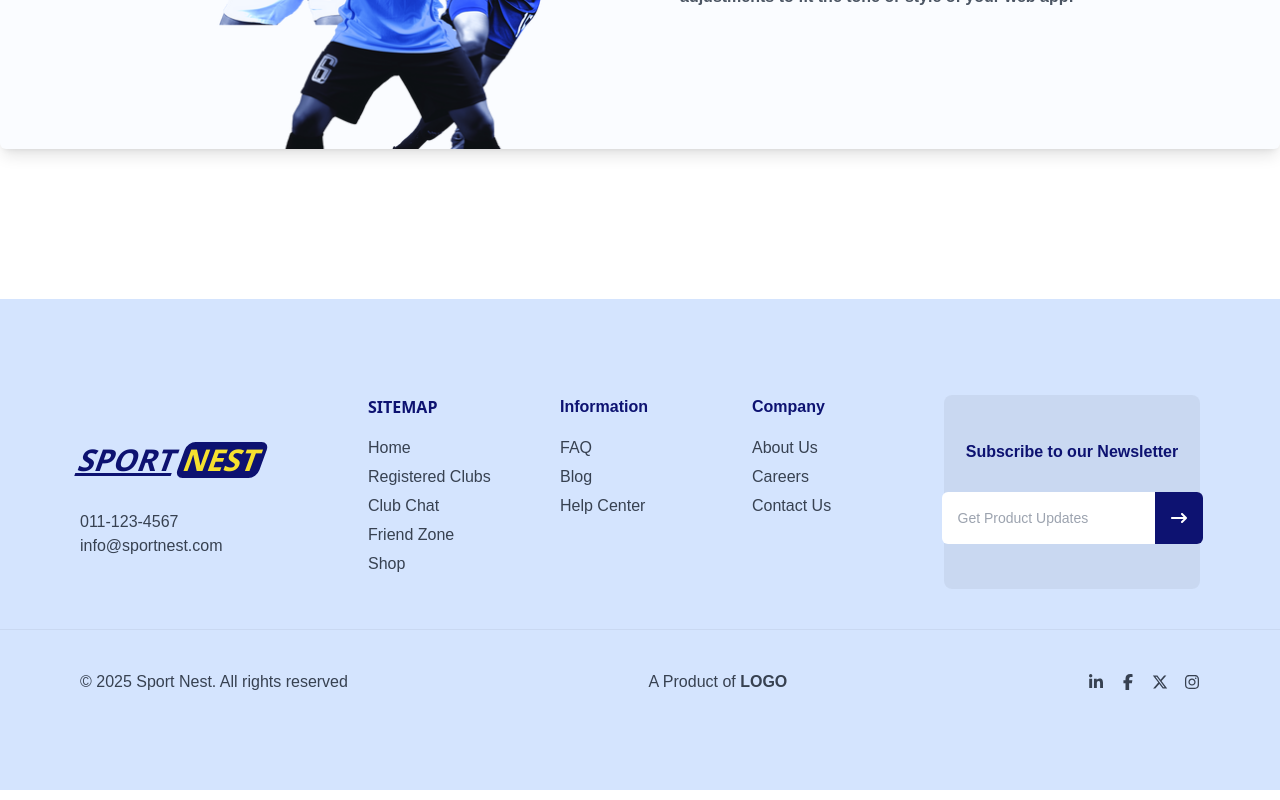
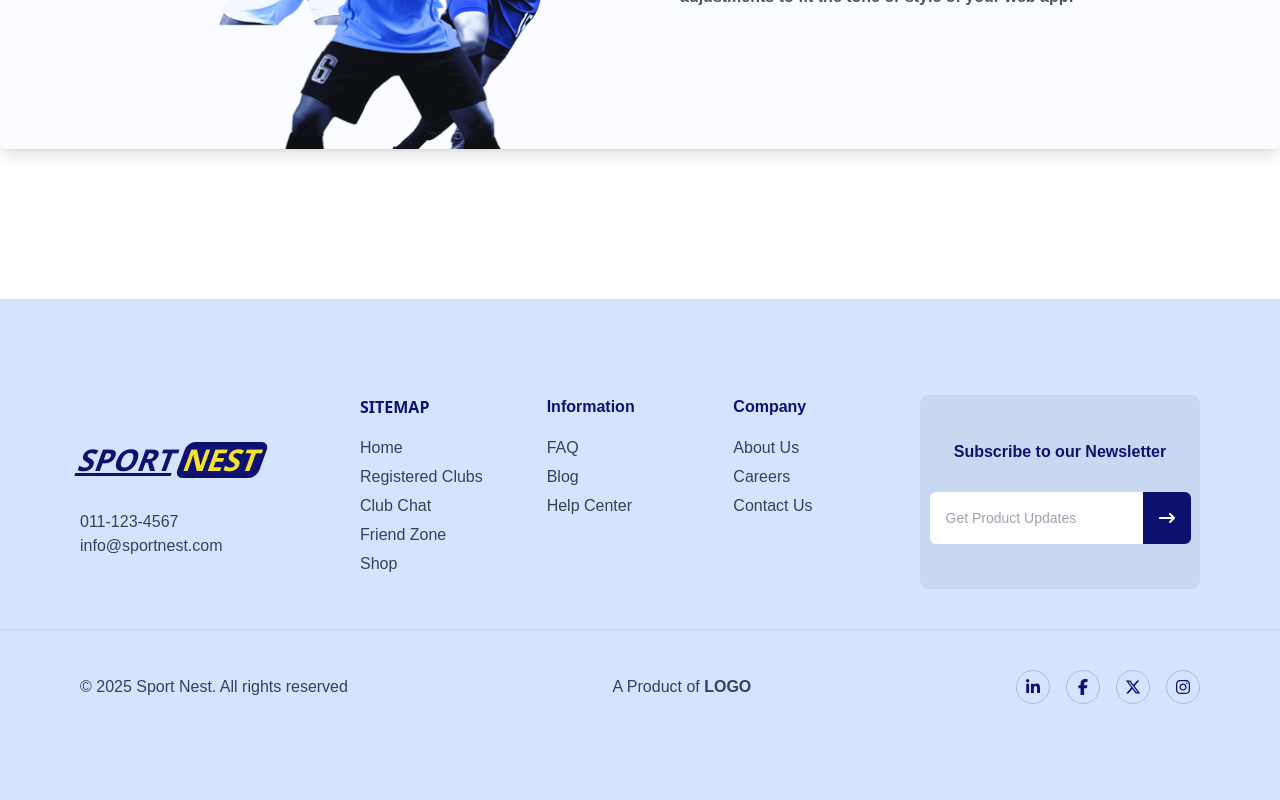
Before and after one commit to GavinRanasinghe29870/pusl2021_cgp_official, a React (Create React App) app in the folder frontend/: page / in a window 1280 px wide. Shown: the part 3164-3964 px from the top of the page. Built offline with nearby package versions, Linux system fonts and the light colour scheme.

Commit message:
0012.01-Kavishka
made some changes footer

```diff
--- a/frontend/src/components/sportPeople/Footer.js
+++ b/frontend/src/components/sportPeople/Footer.js
@@ -10,7 +10,7 @@ const Footer = () => {
   const today = new Date();
   return (
     <footer className="bg-primary-light text-gray-700 py-12 md:py-24">
-      <div className="container mx-auto grid grid-cols-1 md:grid-cols-12 gap-8">
+      <div className="container mx-auto grid grid-cols-1 md:grid-cols-12 gap-8 xl:gap-0">
         <div className='col-span-12 lg:col-span-3 xl:col-span-3 content-center'>
           <div className='text-xl lg:text-3xl flex gap-2 font-bold py-4'>
             <a href='#' className='text-primary logo-txt'><span className='underline'>SPORT</span><span className='parallelogram-bg'>NEST</span></a>
@@ -74,14 +74,14 @@ const Footer = () => {
         <hr className="container my-10 border-t-1 border-black border-opacity-5" />
       </div>
 
-      <div className="container mx-auto mt-10 flex flex-col md:flex-row justify-between items-center font-body">
+      <div className="container mx-auto mt-10 flex flex-col md:flex-row justify-between items-center font-body gap-5">
         <p>&copy; {today.getFullYear()} Sport Nest. All rights reserved</p>
         <p>A Product of <span className="font-bold">LOGO</span></p>
         <div className="flex space-x-4">
-          <a href="#" className="hover:text-primary"><FaLinkedinIn /></a>
-          <a href="#" className="hover:text-primary"><FaFacebookF /></a>
-          <a href="#" className="hover:text-primary"><FaXTwitter /></a>
-          <a href="#" className="hover:text-primary"><FaInstagram /></a>
+          <a href="#" className="text-primary border border-primary border-opacity-20 rounded-full p-2"><FaLinkedinIn /></a>
+          <a href="#" className="text-primary border border-primary border-opacity-20 rounded-full p-2"><FaFacebookF /></a>
+          <a href="#" className="text-primary border border-primary border-opacity-20 rounded-full p-2"><FaXTwitter /></a>
+          <a href="#" className="text-primary border border-primary border-opacity-20 rounded-full p-2"><FaInstagram /></a>
         </div>
       </div>
     </footer>
```
